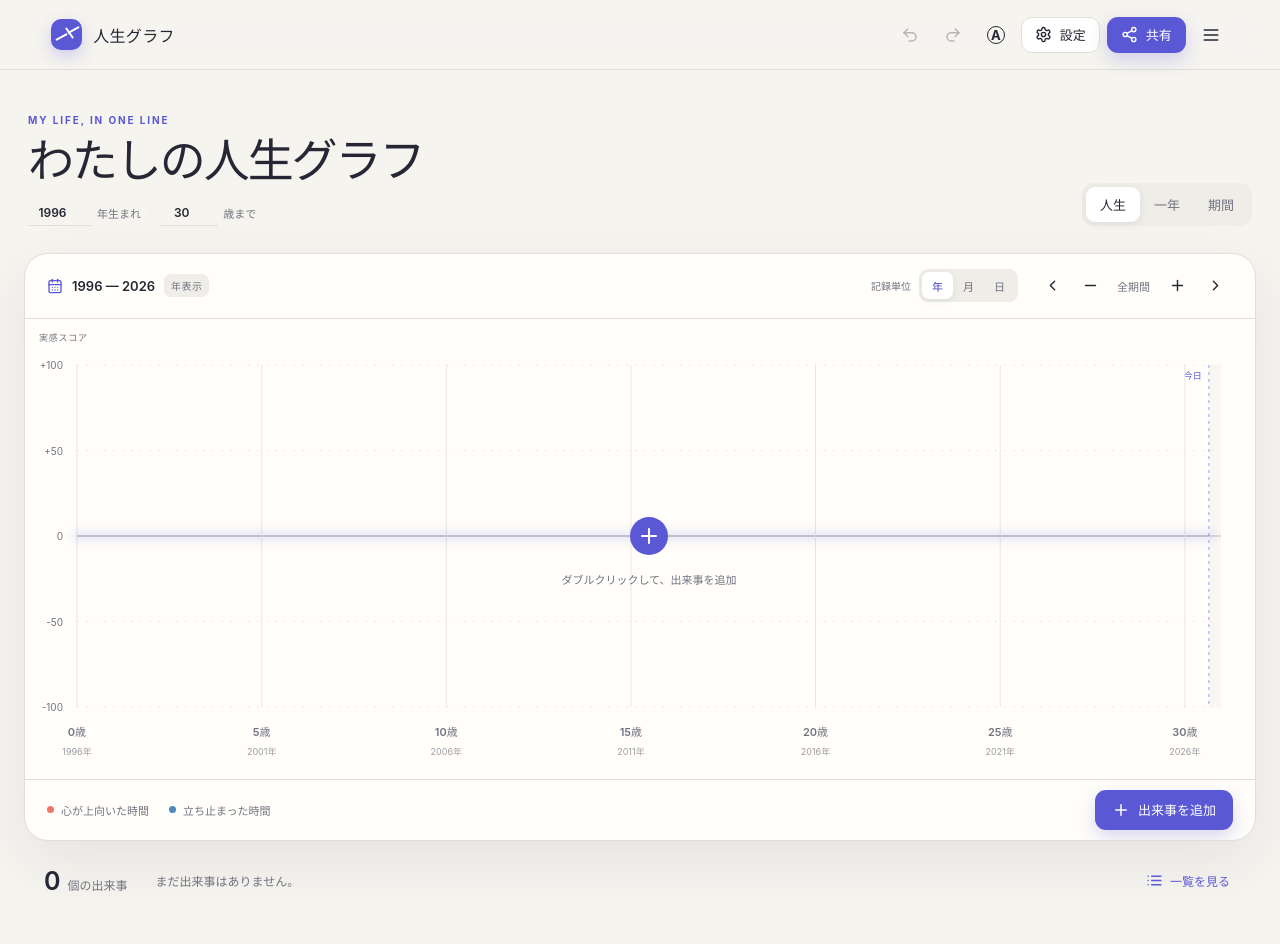
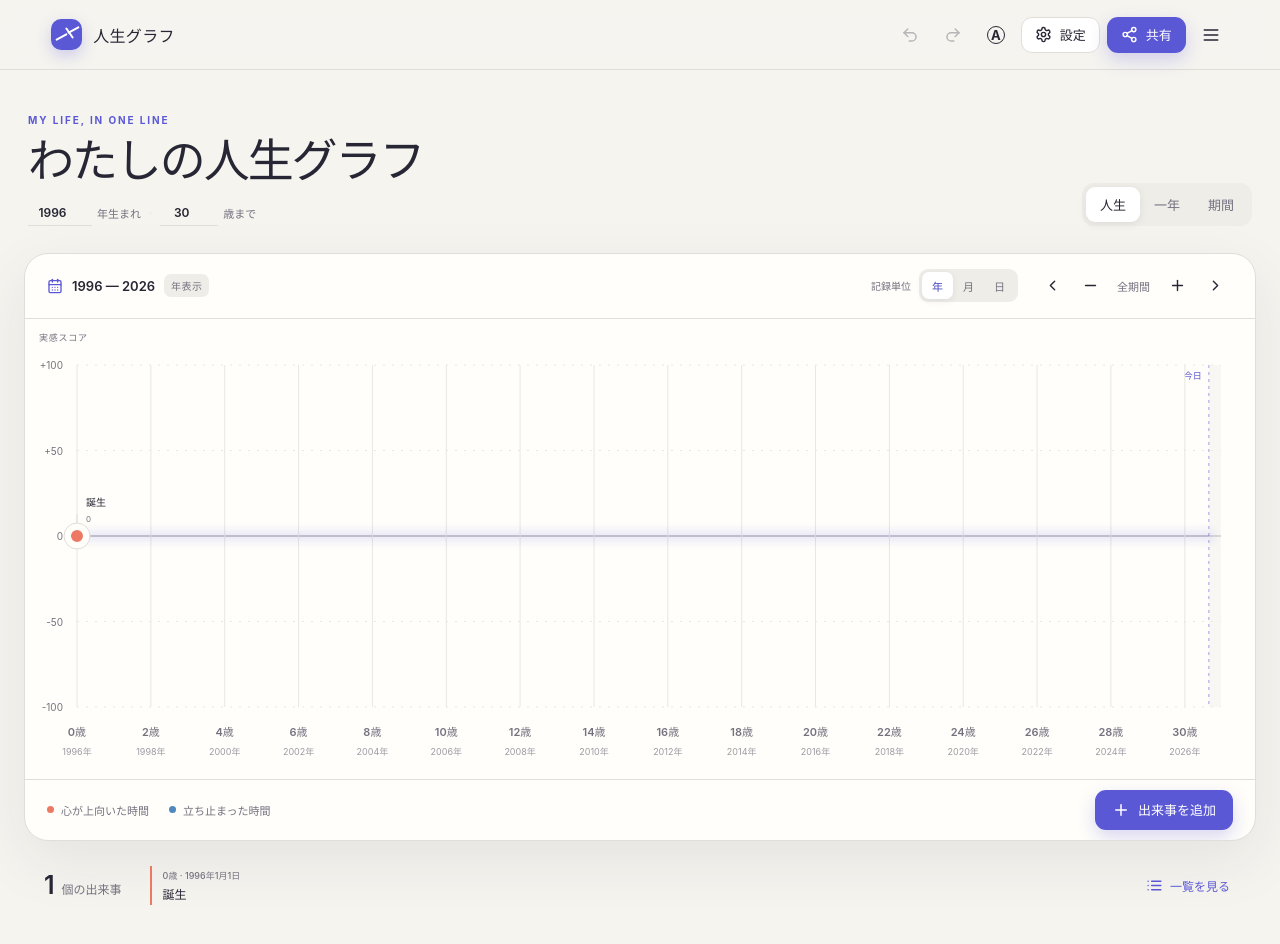
Before and after one commit to FukuyaMan/my-life-chart, a React (Vite) app: page / in a window 1280 px wide. Shown: the top 944 px of the page. Built offline with nearby package versions, Linux system fonts and the light colour scheme.

Commit message:
Refine snapping and birth event defaults

```diff
--- a/src/App.tsx
+++ b/src/App.tsx
@@ -5,6 +5,7 @@ import {
   differenceInCalendarDays,
   differenceInYears,
   format,
+  getDaysInMonth,
   getYear,
   isValid,
   parseISO,
@@ -67,7 +68,7 @@ type TimelineEvent = {
 };
 
 type TimelineDocument = {
-  schemaVersion: 2;
+  schemaVersion: 3;
   id: string;
   title: string;
   mode: Mode;
@@ -90,7 +91,7 @@ const eventSchema = z.object({
 });
 
 const documentSchema = z.object({
-  schemaVersion: z.literal(2),
+  schemaVersion: z.literal(3),
   id: z.string(),
   title: z.string(),
   mode: z.enum(["lifetime", "year", "custom"]),
@@ -107,7 +108,7 @@ const today = new Date();
 const defaultBirth = `${getYear(today) - 30}-01-01`;
 const defaultEndAge = differenceInYears(today, parseISO(defaultBirth));
 const defaultDocument: TimelineDocument = {
-  schemaVersion: 2,
+  schemaVersion: 3,
   id: crypto.randomUUID(),
   title: "わたしの人生グラフ",
   mode: "lifetime",
@@ -116,11 +117,11 @@ const defaultDocument: TimelineDocument = {
   endAge: defaultEndAge,
   showCalendarYear: true,
   inputPrecision: "year",
-  events: [],
+  events: [{ id: "birth", occurredAt: defaultBirth, datePrecision: "day", score: 0, title: "誕生", description: "" }],
   updatedAt: new Date().toISOString(),
 };
 
-const STORAGE_KEY = "jinsei-graph:document:v3";
+const STORAGE_KEY = "jinsei-graph:document:v4";
 const THEME_KEY = "jinsei-graph:theme";
 const MARGIN = { top: 46, right: 34, bottom: 72, left: 52 };
 const GRAPH_HEIGHT = 460;
@@ -134,13 +135,19 @@ function systemTheme(): "light" | "dark" {
 }
 
 function snapDate(date: Date, precision: Precision): Date {
-  if (precision === "year") return startOfYear(date);
-  if (precision === "month") return startOfMonth(date);
+  if (precision === "year") return addMonths(startOfYear(date), 6);
+  if (precision === "month") return addDays(startOfMonth(date), Math.floor(getDaysInMonth(date) / 2));
   return parseISO(format(date, "yyyy-MM-dd"));
 }
 
-function currentAgeFromBirthYear(year: number): number {
-  return clamp(getYear(today) - year, 1, 120);
+function withBirth(doc: TimelineDocument, birth: string): TimelineDocument {
+  const birthDate = safeDate(birth);
+  return {
+    ...doc,
+    birth,
+    endAge: clamp(differenceInYears(today, birthDate), 1, 120),
+    events: doc.events.map((event) => event.id === "birth" ? { ...event, occurredAt: birth } : event),
+  };
 }
 
 function safeDate(value: string, fallback = today) {
@@ -186,17 +193,21 @@ function formatRange(start: Date, end: Date) {
   return `${format(start, "M月d日")} — ${format(end, "M月d日")}`;
 }
 
-function tickSpec(start: Date, end: Date) {
-  const days = Math.max(1, differenceInCalendarDays(end, start));
-  if (days > 3650) return { unit: "year" as const, step: days > 15000 ? 10 : 5, label: "年" };
-  if (days > 730) return { unit: "year" as const, step: 1, label: "年" };
-  if (days > 150) return { unit: "month" as const, step: 1, label: "月" };
-  if (days > 35) return { unit: "week" as const, step: 1, label: "週" };
-  return { unit: "day" as const, step: days > 14 ? 2 : 1, label: "日" };
+function closestStep(raw: number, choices: number[]) {
+  return choices.reduce((best, value) => Math.abs(value - raw) < Math.abs(best - raw) ? value : best, choices[0]);
 }
 
-function makeTicks(start: Date, end: Date) {
-  const spec = tickSpec(start, end);
+function tickSpec(start: Date, end: Date, width: number) {
+  const days = Math.max(1, differenceInCalendarDays(end, start));
+  const target = clamp(Math.round(width / 74), 6, 18);
+  if (days > 730) return { unit: "year" as const, step: closestStep(days / 365.25 / target, [1, 2, 5, 10, 20]), label: "年" };
+  if (days > 90) return { unit: "month" as const, step: closestStep(days / 30.44 / target, [1, 2, 3, 6]), label: "月" };
+  if (days > 28) return { unit: "week" as const, step: closestStep(days / 7 / target, [1, 2, 4]), label: "週" };
+  return { unit: "day" as const, step: closestStep(days / target, [1, 2, 3, 5, 7]), label: "日" };
+}
+
+function makeTicks(start: Date, end: Date, width: number) {
+  const spec = tickSpec(start, end, width);
   let cursor = spec.unit === "year" ? startOfYear(start) : spec.unit === "month" ? startOfMonth(start) : spec.unit === "week" ? startOfWeek(start, { weekStartsOn: 1 }) : start;
   const ticks: Date[] = [];
   for (let guard = 0; guard < 200 && cursor <= end; guard += 1) {
@@ -332,7 +343,7 @@ function App() {
   const dateForX = (x: number) => new Date(view[0].getTime() + clamp((x - MARGIN.left) / plotWidth, 0, 1) * viewMs);
   const yForScore = (score: number) => MARGIN.top + ((100 - score) / 200) * plotHeight;
   const scoreForY = (y: number) => Math.round(clamp(100 - ((y - MARGIN.top) / plotHeight) * 200, -100, 100) / 10) * 10;
-  const { unit, label: unitLabel, ticks } = useMemo(() => makeTicks(view[0], view[1]), [view]);
+  const { unit, label: unitLabel, ticks } = useMemo(() => makeTicks(view[0], view[1], plotWidth), [view, plotWidth]);
   const visibleEvents = useMemo(() => doc.events.filter((event) => {
     const time = safeDate(event.occurredAt).getTime();
     return time >= view[0].getTime() && time <= view[1].getTime();
@@ -383,7 +394,8 @@ function App() {
       setToast("未来の余白には出来事を追加できません");
       return;
     }
-    const snappedDate = snapDate(date, doc.inputPrecision);
+    const snapped = snapDate(date, doc.inputPrecision);
+    const snappedDate = snapped > getWritableEnd(doc) ? getWritableEnd(doc) : snapped;
     setModal({
       open: true,
       event: { id: crypto.randomUUID(), occurredAt: format(snappedDate, "yyyy-MM-dd"), datePrecision: doc.inputPrecision, score: Math.round(score / 10) * 10, title: "", description: "" },
@@ -484,8 +496,10 @@ function App() {
   };
 
   const changeBirthYear = (year: number) => {
-    const safeYear = clamp(year, 1900, getYear(today));
-    const next = { ...doc, birth: `${safeYear}-01-01`, endAge: currentAgeFromBirthYear(safeYear) };
+    const safeYear = Math.trunc(year);
+    if (!Number.isFinite(safeYear) || safeYear < 1 || safeYear > 9999) return;
+    const monthDay = doc.birth.slice(4) || "-01-01";
+    const next = withBirth(doc, `${String(safeYear).padStart(4, "0")}${monthDay}`);
     updateDoc(() => next);
     setView(getFullRange(next));
   };
@@ -507,13 +521,15 @@ function App() {
     const next = pointerFromEvent(event.clientX, event.clientY);
     if (dragging && !readOnly) {
       const end = getWritableEnd(doc);
-      const eventDate = snapDate(next.date > end ? end : next.date, doc.inputPrecision);
+      const snapped = snapDate(next.date > end ? end : next.date, doc.inputPrecision);
+      const eventDate = snapped > end ? end : snapped;
       updateDoc((current) => ({ ...current, events: current.events.map((item) => item.id === dragging ? { ...item, occurredAt: format(eventDate, "yyyy-MM-dd"), score: next.score } : item) }), false);
     } else {
       if (next.date > getWritableEnd(doc)) {
         setPointer(null);
       } else {
-        const snappedDate = snapDate(next.date, doc.inputPrecision);
+        const snapped = snapDate(next.date, doc.inputPrecision);
+        const snappedDate = snapped > getWritableEnd(doc) ? getWritableEnd(doc) : snapped;
         setPointer({ ...next, date: snappedDate, x: xForDate(snappedDate) });
       }
     }
@@ -560,7 +576,7 @@ function App() {
               onChange={(event) => updateDoc((current) => ({ ...current, title: event.target.value }))}
             />
             {doc.mode === "lifetime" && <div className="quick-age-settings" aria-label="人生グラフの年齢設定">
-              <label><input aria-label="生まれた年" type="number" min="1900" max={getYear(today)} value={getYear(safeDate(doc.birth))} readOnly={readOnly} onChange={(e) => changeBirthYear(Number(e.target.value))} /><span>年生まれ</span></label>
+              <label><input aria-label="生まれた年" type="number" value={getYear(safeDate(doc.birth))} readOnly={readOnly} onChange={(e) => changeBirthYear(Number(e.target.value))} /><span>年生まれ</span></label>
               <span className="quick-divider">·</span>
               <label><input aria-label="何歳まで表示するか" type="number" min="1" max="120" value={doc.endAge} readOnly={readOnly} onChange={(e) => changeEndAge(Number(e.target.value))} /><span>歳まで</span></label>
             </div>}
@@ -631,26 +647,20 @@ function App() {
               <polyline className="life-line life-line-shadow" points={linePoints} />
               <polyline className="life-line" points={linePoints} />
 
-              {!doc.events.length && (
-                <g className="empty-hint" onClick={() => openNewEvent()}>
-                  <circle cx={MARGIN.left + plotWidth / 2} cy={yForScore(0)} r="19" />
-                  <path d={`M${MARGIN.left + plotWidth / 2 - 7} ${yForScore(0)}h14M${MARGIN.left + plotWidth / 2} ${yForScore(0) - 7}v14`} />
-                  <text x={MARGIN.left + plotWidth / 2} y={yForScore(0) + 48} textAnchor="middle">ダブルクリックして、出来事を追加</text>
-                </g>
-              )}
-
               {visibleEvents.map((event, index) => {
                 const date = safeDate(event.occurredAt);
                 const x = xForDate(date);
                 const y = yForScore(event.score);
                 const above = event.score >= 0;
                 const labelY = y + (above ? -30 : 34);
+                const nearLeft = x < MARGIN.left + 55;
+                const labelX = nearLeft ? x + 9 : x;
                 return <g key={event.id} className="event-node" tabIndex={0} role="button" aria-label={`${eventDateLabel(event, doc)} ${event.title}`} onClick={() => setModal({ open: true, event })} onKeyDown={(e) => { if (e.key === "Enter") setModal({ open: true, event }); }}>
                   <line className="event-stem" x1={x} x2={x} y1={y} y2={labelY + (above ? 8 : -14)} />
                   <circle className="event-halo" cx={x} cy={y} r="13" />
                   <circle className={event.score >= 0 ? "event-dot positive" : "event-dot negative"} cx={x} cy={y} r="7" onPointerDown={(e) => { e.stopPropagation(); dragStartRef.current = doc; setDragging(event.id); (e.currentTarget as SVGCircleElement).setPointerCapture(e.pointerId); }} />
-                  <text className="event-title" x={x} y={labelY} textAnchor="middle">{event.title.length > 16 ? `${event.title.slice(0, 15)}…` : event.title}</text>
-                  <text className="event-score" x={x} y={labelY + 16} textAnchor="middle">{event.score > 0 ? `+${event.score}` : event.score}</text>
+                  <text className="event-title" x={labelX} y={labelY} textAnchor={nearLeft ? "start" : "middle"}>{event.title.length > 16 ? `${event.title.slice(0, 15)}…` : event.title}</text>
+                  <text className="event-score" x={labelX} y={labelY + 16} textAnchor={nearLeft ? "start" : "middle"}>{event.score > 0 ? `+${event.score}` : event.score}</text>
                   {index === visibleEvents.length - 1 && <title>{event.title}</title>}
                 </g>;
               })}
@@ -724,20 +734,19 @@ function EventDialog({ event, doc, readOnly, onClose, onSave, onDelete }: { even
       </div>
       <label>実感スコア <output>{draft.score > 0 ? `+${draft.score}` : draft.score}</output><input className="score-range" type="range" min="-100" max="100" step="10" disabled={readOnly} value={draft.score} onChange={(e) => setDraft({ ...draft, score: Number(e.target.value) })} /><span className="range-labels"><span>つらかった</span><span>穏やか</span><span>最高だった</span></span></label>
       <label>ひとこと <span className="optional">任意</span><textarea maxLength={500} readOnly={readOnly} value={draft.description} placeholder="そのときの気持ちや、覚えておきたいこと" onChange={(e) => setDraft({ ...draft, description: e.target.value })} /></label>
-      {!readOnly && <div className="dialog-actions">{isExisting ? <button type="button" className="button danger" onClick={() => onDelete(draft.id)}><Trash2 size={17} />削除</button> : <span />}<div><button type="button" className="button secondary" onClick={onClose}>キャンセル</button><button type="submit" className="button primary">保存する</button></div></div>}
+      {!readOnly && <div className="dialog-actions">{isExisting && draft.id !== "birth" ? <button type="button" className="button danger" onClick={() => onDelete(draft.id)}><Trash2 size={17} />削除</button> : <span />}<div><button type="button" className="button secondary" onClick={onClose}>キャンセル</button><button type="submit" className="button primary">保存する</button></div></div>}
     </form>
   </div>;
 }
 
 function SettingsPanel({ doc, theme, onTheme, onClose, onChange }: { doc: TimelineDocument; theme: Theme; onTheme: (theme: Theme) => void; onClose: () => void; onChange: (doc: TimelineDocument) => void }) {
   const [draft, setDraft] = useState(doc);
-  const birthYear = getYear(safeDate(draft.birth));
   return <div className="drawer-backdrop" onMouseDown={onClose}><aside className="drawer" onMouseDown={(e) => e.stopPropagation()}><div className="dialog-header"><div><p className="eyebrow">PREFERENCES</p><h2>グラフの設定</h2></div><IconButton label="閉じる" onClick={onClose}><X size={20} /></IconButton></div>
     <label>タイトル<input maxLength={60} value={draft.title} onChange={(e) => setDraft({ ...draft, title: e.target.value })} /></label>
     <label>何歳まで表示するか<div className="setting-with-suffix"><input aria-label="終了年齢" type="number" min="1" max="120" value={draft.endAge} onChange={(e) => setDraft({ ...draft, endAge: clamp(Number(e.target.value), 1, 120) })} /><span>歳まで</span></div></label>
     {draft.mode === "custom" && <div className="field-row"><label>開始日<input type="date" value={draft.range.start} onChange={(e) => setDraft({ ...draft, range: { ...draft.range, start: e.target.value } })} /></label><label>終了日<input type="date" value={draft.range.end} onChange={(e) => setDraft({ ...draft, range: { ...draft.range, end: e.target.value } })} /></label></div>}
     <label className="toggle-row"><span><strong>西暦を表示</strong><small>年齢の下に西暦を添えます</small></span><input type="checkbox" checked={draft.showCalendarYear} onChange={(e) => setDraft({ ...draft, showCalendarYear: e.target.checked })} /></label>
-    {draft.showCalendarYear && <label className="birth-year-field">生まれた年<div><input type="number" min="1900" max={getYear(today)} value={birthYear} onChange={(e) => { const year = clamp(Number(e.target.value), 1900, getYear(today)); setDraft({ ...draft, birth: `${year}-01-01`, endAge: currentAgeFromBirthYear(year) }); }} /><span>年生まれ</span></div><small>変更すると終了年齢を現在の年齢に合わせます</small></label>}
+    <label className="birth-year-field">生年月日<div><input type="date" value={draft.birth} onChange={(e) => setDraft(withBirth(draft, e.target.value))} /></div><small>変更すると「誕生」の日付と終了年齢を現在の年齢に合わせます</small></label>
     <fieldset><legend>テーマ</legend><div className="theme-options">{([['auto', '自動', CircleHelp], ['light', 'ライト', Sun], ['dark', 'ダーク', Moon]] as const).map(([value, text, Icon]) => <button type="button" key={value} className={theme === value ? "selected" : ""} onClick={() => onTheme(value)}><Icon size={18} />{text}{theme === value && <Check size={15} />}</button>)}</div></fieldset>
     <button className="button primary full" onClick={() => { onChange(draft); onClose(); }}>設定を保存</button>
   </aside></div>;
```
Also changed, not shown: 1 other file (tests, documents, lock files or other folders).
